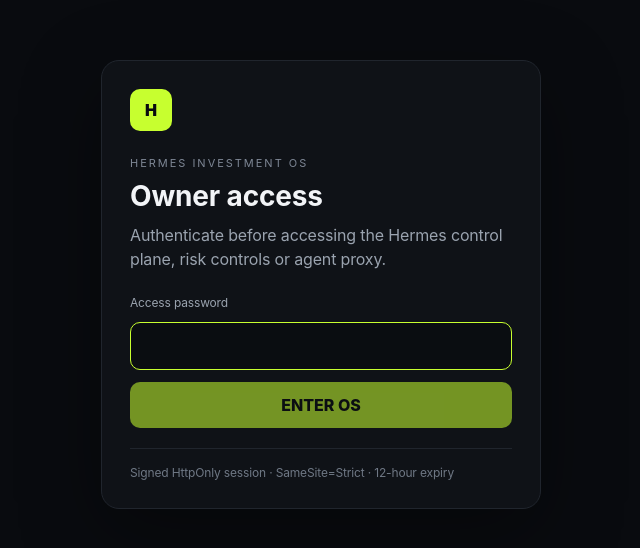
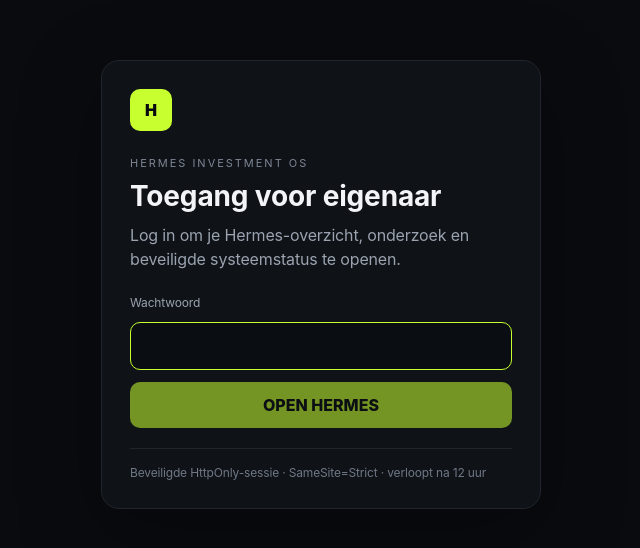
Before and after one commit to ianvdbrink3/Hermes, a Next.js app: page /login in a window 1280 px wide. Shown: the part 116-664 px from the top of the page, without its empty margins (319-959 px from the left). Built offline with nearby package versions, Linux system fonts and the light colour scheme.

Commit message:
refactor: make login copy Dutch and owner-friendly

```diff
--- a/src/app/login/login-form.tsx
+++ b/src/app/login/login-form.tsx
@@ -29,12 +29,12 @@ export function LoginForm() {
       });
       const data = await response.json().catch(() => ({}));
       if (!response.ok) {
-        setError(data.error || "Login failed");
+        setError(data.error || "Inloggen is niet gelukt");
         return;
       }
       window.location.assign(next);
     } catch {
-      setError("Login service is unreachable");
+      setError("De loginservice is tijdelijk niet bereikbaar");
     } finally {
       setBusy(false);
     }
@@ -44,19 +44,19 @@ export function LoginForm() {
     <section className={`${styles.card} ${configMissing ? styles.missing : ""}`}>
       <div className={styles.mark}>H</div>
       <span className={styles.eyebrow}>HERMES INVESTMENT OS</span>
-      <h1>Owner access</h1>
-      <p>Authenticate before accessing the Hermes control plane, risk controls or agent proxy.</p>
+      <h1>Toegang voor eigenaar</h1>
+      <p>Log in om je Hermes-overzicht, onderzoek en beveiligde systeemstatus te openen.</p>
       {configMissing ? (
-        <p><strong>Authentication is not configured.</strong> Set OS_ACCESS_PASSWORD and OS_SESSION_SECRET in Vercel, then redeploy.</p>
+        <p><strong>De beveiligde toegang is nog niet ingesteld.</strong> Stel OS_ACCESS_PASSWORD en OS_SESSION_SECRET in Vercel in en deploy daarna opnieuw.</p>
       ) : (
         <form className={styles.form} onSubmit={submit}>
-          <label htmlFor="password">Access password</label>
+          <label htmlFor="password">Wachtwoord</label>
           <input id="password" name="password" type="password" autoComplete="current-password" value={password} onChange={(event) => setPassword(event.target.value)} autoFocus />
-          <button disabled={busy || !password}>{busy ? "AUTHENTICATING…" : "ENTER OS"}</button>
+          <button disabled={busy || !password}>{busy ? "INLOGGEN…" : "OPEN HERMES"}</button>
         </form>
       )}
       {error && <p className={styles.error}>{error}</p>}
-      <div className={styles.meta}>Signed HttpOnly session · SameSite=Strict · 12-hour expiry</div>
+      <div className={styles.meta}>Beveiligde HttpOnly-sessie · SameSite=Strict · verloopt na 12 uur</div>
     </section>
   );
 }
```
